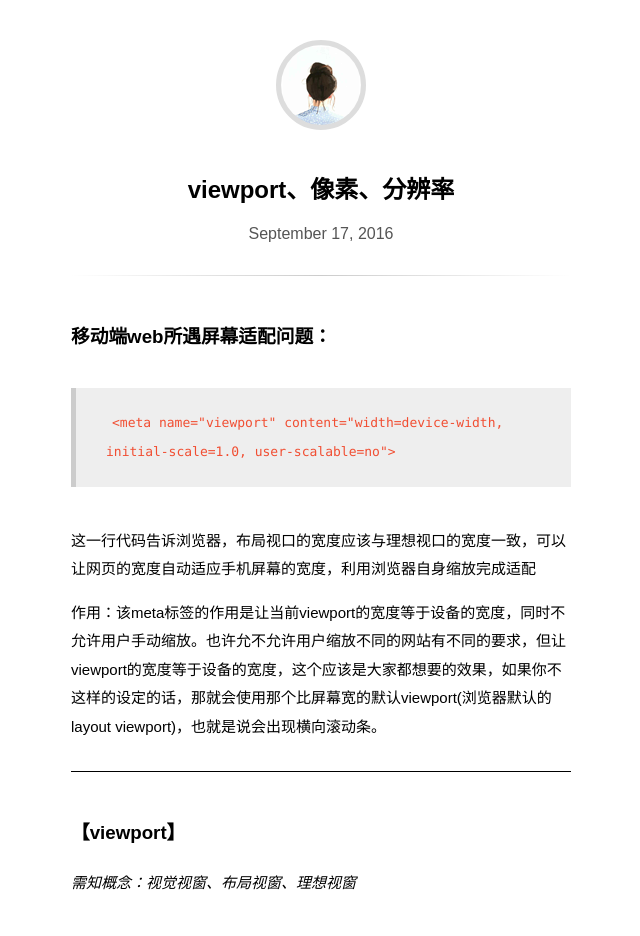
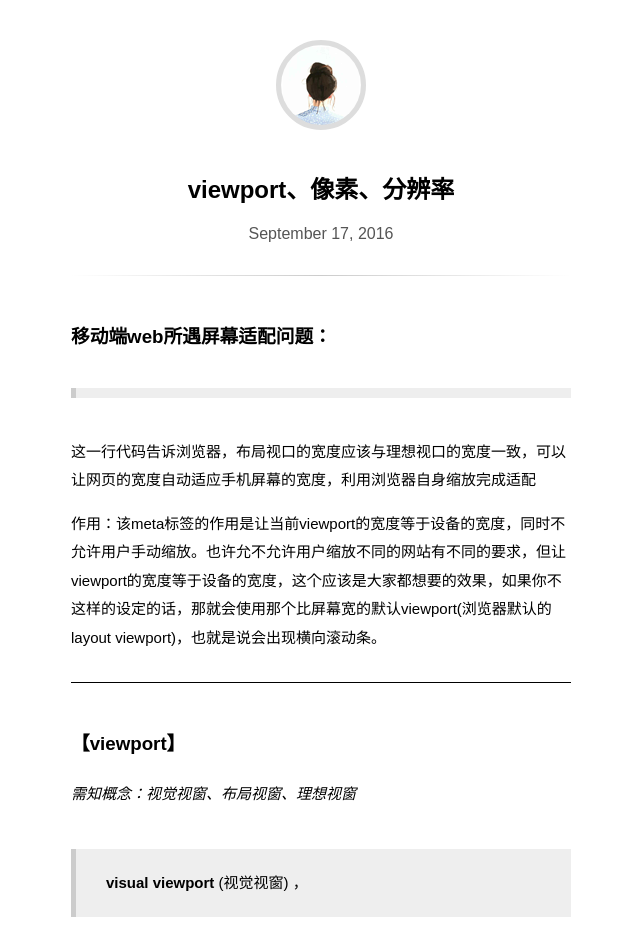
Before and after one commit to whyorwyh/whyorwyh.github.io, a Jekyll site: the page built from _posts/2016-09-17-viewport-像素-分辨率.md, in a window 1280 px wide and 1400 px high. Shown: the top 936 px of the window, without its empty margins (319-959 px from the left). Built offline with Jekyll 4.4.1, drawn with Linux system fonts in a browser that asks for light colours; some web fonts are replaced; some of the changed text lies outside the part shown.

Commit message:
Update 2016-09-17-viewport-像素-分辨率.md

````diff
--- a/_posts/2016-09-17-viewport-像素-分辨率.md
+++ b/_posts/2016-09-17-viewport-像素-分辨率.md
@@ -2,9 +2,10 @@
 layout: post
 title: viewport、像素、分辨率
 ---
+
 ### 移动端web所遇屏幕适配问题：
 
-> ```<meta name="viewport" content="width=device-width, initial-scale=1.0, user-scalable=no">```
+> <meta name="viewport" content="width=device-width, initial-scale=1.0, user-scalable=no">
 
 这一行代码告诉浏览器，布局视口的宽度应该与理想视口的宽度一致，可以让网页的宽度自动适应手机屏幕的宽度，利用浏览器自身缩放完成适配
 
@@ -12,13 +13,21 @@
 
  ***
 ### 【viewport】
+
 *需知概念：视觉视窗、布局视窗、理想视窗*
+
 > **visual viewport** (视觉视窗) ，
+
 代表浏览器可视区域的大小，宽度可以通过window.innerWidth 来获取
+
 **layout viewport** (布局视窗) ，
+
 一个较宽的值，宽度可以通过 document.documentElement.clientWidth 来获取
+
 **ideal viewport** (理想视窗)，
+
 不需要用户缩放和横向滚动条就能正常的查看网站的所有内容的宽度
+
 
 ![visual-viewport.png](http://upload-images.jianshu.io/upload_images/1644692-0b6fe1de5eccbd7e.png?imageMogr2/auto-orient/strip%7CimageView2/2/w/1240)
 ![layout-viewport.png](http://upload-images.jianshu.io/upload_images/1644692-8b6a708563b87429.png?imageMogr2/auto-orient/strip%7CimageView2/2/w/1240)
@@ -38,6 +47,7 @@
 
 
 **CSS像素 =设备独立像素 = 逻辑像素**
+
 **设备像素 =设备物理像素 = 物理像素**
 
 
@@ -45,13 +55,16 @@
 
 ***
 ### 【分辨率】
+
 *需知概念：px、pt、PPI*
+
 > **px**
-是一个点，它**不是自然界的长度单位**，谁能说出一个“点”有多长多大么？可以画的很小，也可以很大。如果点很小，那画面就清晰，我们称它为“分辨率高”，反之，就是“分辨率低”。所以，“点”的大小是会“变”的，也称为“相对长度”。
-**pt**
-全称为point，但中文不叫“点”，查金山词霸可以看到 ，确切的说法是一个专用的印刷单位“**磅**”，大小为**1/72英寸**。所以它是一个自然界标准的长度单位，也称为“绝对长度”。
-**PPI**:
-像素密度，即每英寸屏幕所拥有的像素数。像素密度越大，显示画面细节就越丰富，屏幕的PPI越高，对一张图片的显示越清晰，细腻。
+
+> 是一个点，它**不是自然界的长度单位**，谁能说出一个“点”有多长多大么？可以画的很小，也可以很大。如果点很小，那画面就清晰，我们称它为“分辨率高”，反之，就是“分辨率低”。所以，“点”的大小是会“变”的，也称为“相对长度”。
+> **pt**
+> 全称为point，但中文不叫“点”，查金山词霸可以看到 ，确切的说法是一个专用的印刷单位“**磅**”，大小为**1/72英寸**。所以它是一个自然界标准的长度单位，也称为“绝对长度”。
+> **PPI**:
+> 像素密度，即每英寸屏幕所拥有的像素数。像素密度越大，显示画面细节就越丰富，屏幕的PPI越高，对一张图片的显示越清晰，细腻。
 
 因此就有这样的说法，在网页设计中，**pixel（px）是相对大小，而point（pt）是绝对大小**，**即1pt大小固定，1px大小不固定**
 
@@ -59,28 +72,34 @@
 
 ***
 ###自己理解：
+
 > - 如果设置如上meta，则：layout viewport（设备独立像素） =设备的宽度（设备物理像素）
 如果没设置如上meta，则: layout viewport（设备独立像素） =浏览器默认的宽度（设备独立像素），通常会比较大出现滚动条
 在PC端设备物理像素和设备独立像素数值相等
-- CSS像素在不放大和缩小的情况下，在任何设备中的1个CSS像素都是一样大的
+ - CSS像素在不放大和缩小的情况下，在任何设备中的1个CSS像素都是一样大的
 缩放会引起CSS像素的变化——即引起每1个CSS像素所代表的物理像素变化。
 例如，当用户把页面放大一倍，那么css中1px所代表的物理像素也会增加一倍；反之把页面缩小一倍，css中1px所代表的物理像素也会减少一倍。
 注意：当用户缩放时，只有视觉视口的尺寸会发生改变，布局视口不会改变。移动端的缩放不会导致CSS布局被重新计算
    在普通屏幕下，1个css像素(设备独立像素) 对应 1个设备物理像素(1:1)。
 在retina 屏幕下，1个css像素(设备独立像素)对应 4个设备物理像素(1:4)。
-- 图片制作出来 如果没有修改 放到什么显示器上分辨率都不会变
+ - 图片制作出来 如果没有修改 放到什么显示器上分辨率都不会变
 改变的只是倍率（即一个像素点的大小，即一个像素点包括几个pt）
 因为图片总的像素点个数是不变的，每个像素点的大小由显示分辨率决定
 像素密度越大，越清晰
-- 在同一个手机或电脑设备上，它的设备像素是固定的，这是厂商在出厂时就设置好了的————即一个设备的分辨率是固定不变的。
-- 1px设备物理像素大小在不同设备中是不同的，由分辨率和尺寸共同决定
+ - 在同一个手机或电脑设备上，它的设备像素是固定的，这是厂商在出厂时就设置好了的————即一个设备的分辨率是固定不变的。
+ - 1px设备物理像素大小在不同设备中是不同的，由分辨率和尺寸共同决定
 只有1pt的大小是固定的
 
  ***
 ### 相关参考：
 [移动前端开发之viewport的深入理解](http://www.cnblogs.com/2050/p/3877280.html)
+
 [meta viewport 你真的了解吗？](http://yunkus.com/meta-viewport-usage/)
+
 [深入理解移动端像素知识与Viewport知识](http://blog.csdn.net/aiolos1111/article/details/51967744)
+
 [什么是viewport，为啥需要viewport](http://www.myexception.cn/mobile/428756.html)
+
 [关于CSS中的PX值（像素）](http://www.cnblogs.com/xujanus/p/5659800.html)
+
 [移动端高清、多屏适配方案](http://www.html-js.com/article/Mobile-terminal-H5-mobile-terminal-HD-multi-screen-adaptation-scheme%203041)
````
